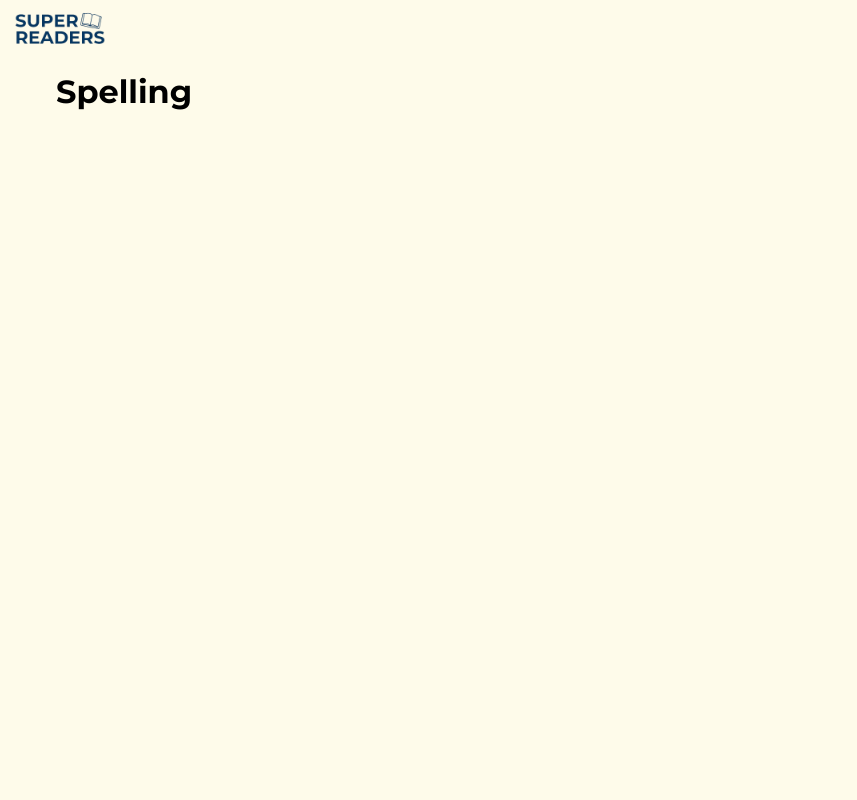
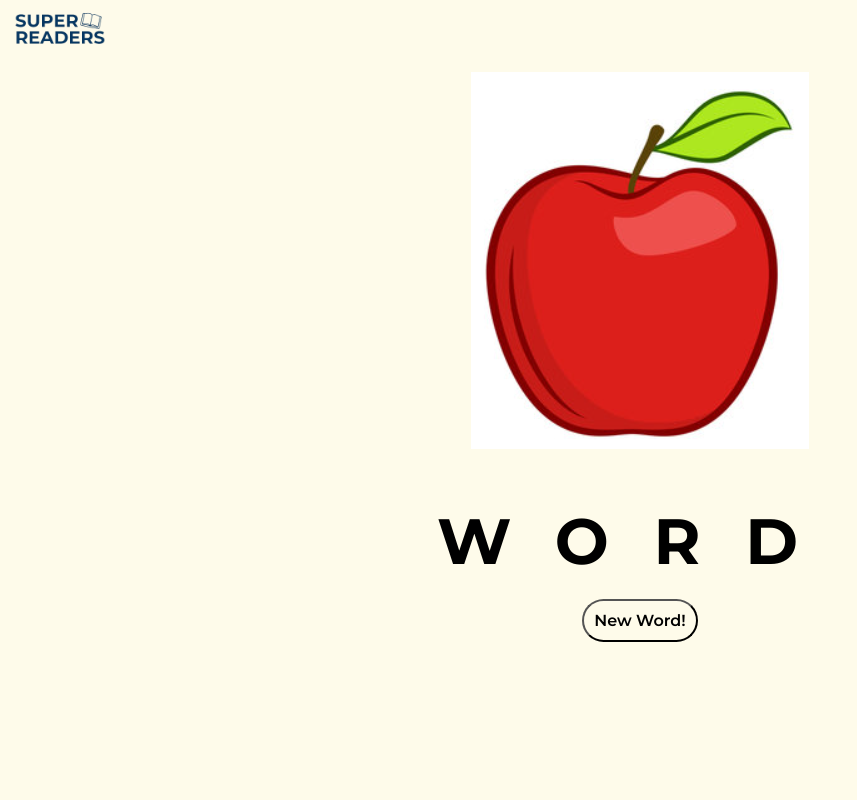
Before and after one commit to linguini1/oec-2024, a Flask app: page /spelling in a window 1280 px wide. Shown: the whole page, without its empty margins (0-857 px from the left). Run offline with Flask 3, Linux system fonts and the light colour scheme.

Commit message:
Styling for spelling page is complete.

```diff
--- a/static/global.css
+++ b/static/global.css
@@ -12,6 +12,9 @@ body {
   color: var(--fg);
   font-family: var(--font-family);
   padding: 4em 3em;
+  /* Optimal spacing for people with dyslexia. */
+  word-spacing: 1.225ch;
+  letter-spacing: 0.35ch;
 }
 
 a {
@@ -25,3 +28,19 @@ a {
   left: 10px;
   top: 10px;
 }
+
+button {
+  color: var(--fg);
+  background-color: var(--bg);
+  border-color: var(--fg);
+  border-radius: 2em;
+  font-family: var(--font-family);
+  font-weight: 600;
+  padding: 10px;
+  outline: none;
+}
+
+button:hover {
+  color: var(--bg);
+  background-color: var(--fg);
+}
--- a/static/spelling.css
+++ b/static/spelling.css
@@ -5,3 +5,14 @@
   align-items: center;
   text-align: center;
 }
+
+#word {
+  text-transform: uppercase;
+  letter-spacing: 0.7em;
+  font-size: 4em;
+  margin-bottom: 0.3em;
+}
+
+#new-word {
+  font-size: 1em;
+}
--- a/templates/spelling.html
+++ b/templates/spelling.html
@@ -8,11 +8,11 @@
 <img id="logo" src="static/assets/Super-readers-logo.png" />
 
 <body>
-    <h1>Spelling</h1>
     <main>
         <div id="image-display">
-            <img id="img" src="" />
-            <p id="word"></p>
+            <img id="img" src="static/assets/Apple.png" />
+            <h2 id="word">WORD</h2>
+            <button id="new-word">New Word!</button>
         </div>
     </main>
 </body>
```
